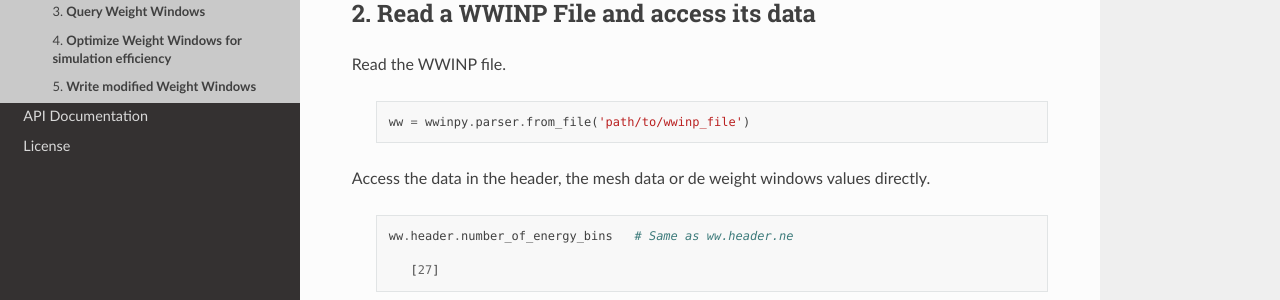
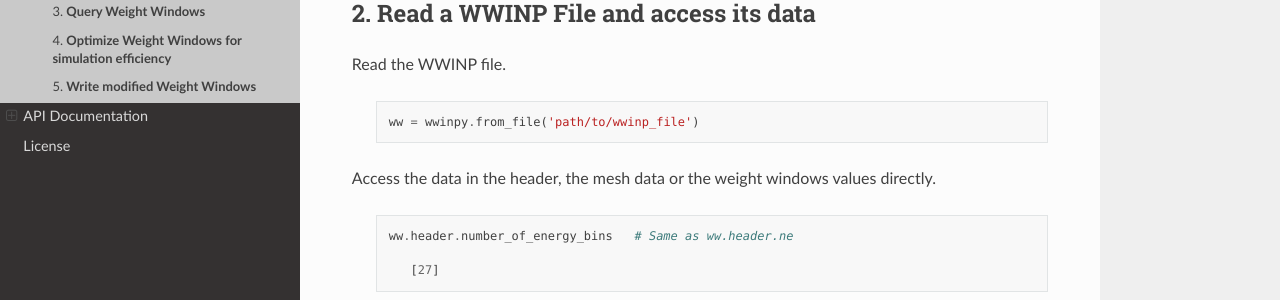
Before and after one commit to monleon96/WWINPy, a Sphinx documentation site: the page built from docs/source/getting_started.rst, in a window 1280 px wide and 900 px high. Shown: the part 334-634 px from the top of the window. Built offline with Sphinx 7.4.7 and the Read the Docs theme 3.1.0, drawn with Linux system fonts in a browser that asks for light colours; pages that are not in the unit, such as notebooks, are missing from menus; the version number is read from the project's files by our own code; some of the changed text lies outside the part shown.

Commit message:
Corrected typos on docs

```diff
--- a/docs/source/features.rst
+++ b/docs/source/features.rst
@@ -3,9 +3,11 @@
 
 - **MCNP Weight Window Handling:** Efficiently read and modify MCNP Weight Window (WWINP) files to optimize computational performance, prevent oversplitting, and avoid irregular batch or endless simulations.
 
+
 - **High-Performance Processing:**
     - Read large WWINP files (>1GB) in seconds
     - Write large weight window files (~1GB) in approximately 5 minutes (hardware dependent)
+
 
 - **Advanced Querying:** Access specific weight window values filtered by:
     - Particle type
@@ -13,11 +15,14 @@
     - Energy bin
     - Position coordinates
 
+
 - **Weight Window Optimization:** Modify weight window values to enhance simulation efficiency
+
 
 - **Data Visualization:** (Coming Soon)
     - 3D visualization using PyVista
     - Heat maps
     - Cross-sectional views
 
+
 - **User-Friendly Interface:** Simple and intuitive API for weight window manipulation
--- a/docs/source/getting_started.rst
+++ b/docs/source/getting_started.rst
@@ -17,9 +17,9 @@
 
    .. code-block:: python
 
-      ww = wwinpy.parser.from_file('path/to/wwinp_file')
+      ww = wwinpy.from_file('path/to/wwinp_file')
 
-Access the data in the header, the mesh data or de weight windows values directly.
+Access the data in the header, the mesh data or the weight windows values directly.
 
    .. code-block:: python
 
--- a/docs/source/wwpy.rst
+++ b/docs/source/wwinpy.rst
@@ -55,14 +55,14 @@
 
 ratios
 ------
-.. automodule:: wwinpy.ratios
+.. automodule:: wwinpy._ratios
    :members:
    :undoc-members:
    :show-inheritance:
 
 utils
 -----
-.. automodule:: wwinpy.utils
+.. automodule:: wwinpy._utils
    :members:
    :undoc-members:
    :show-inheritance:
@@ -76,7 +76,7 @@
 
 exceptions
 ----------
-.. automodule:: wwinpy.exceptions
+.. automodule:: wwinpy._exceptions
    :members:
    :undoc-members:
    :show-inheritance:
```
